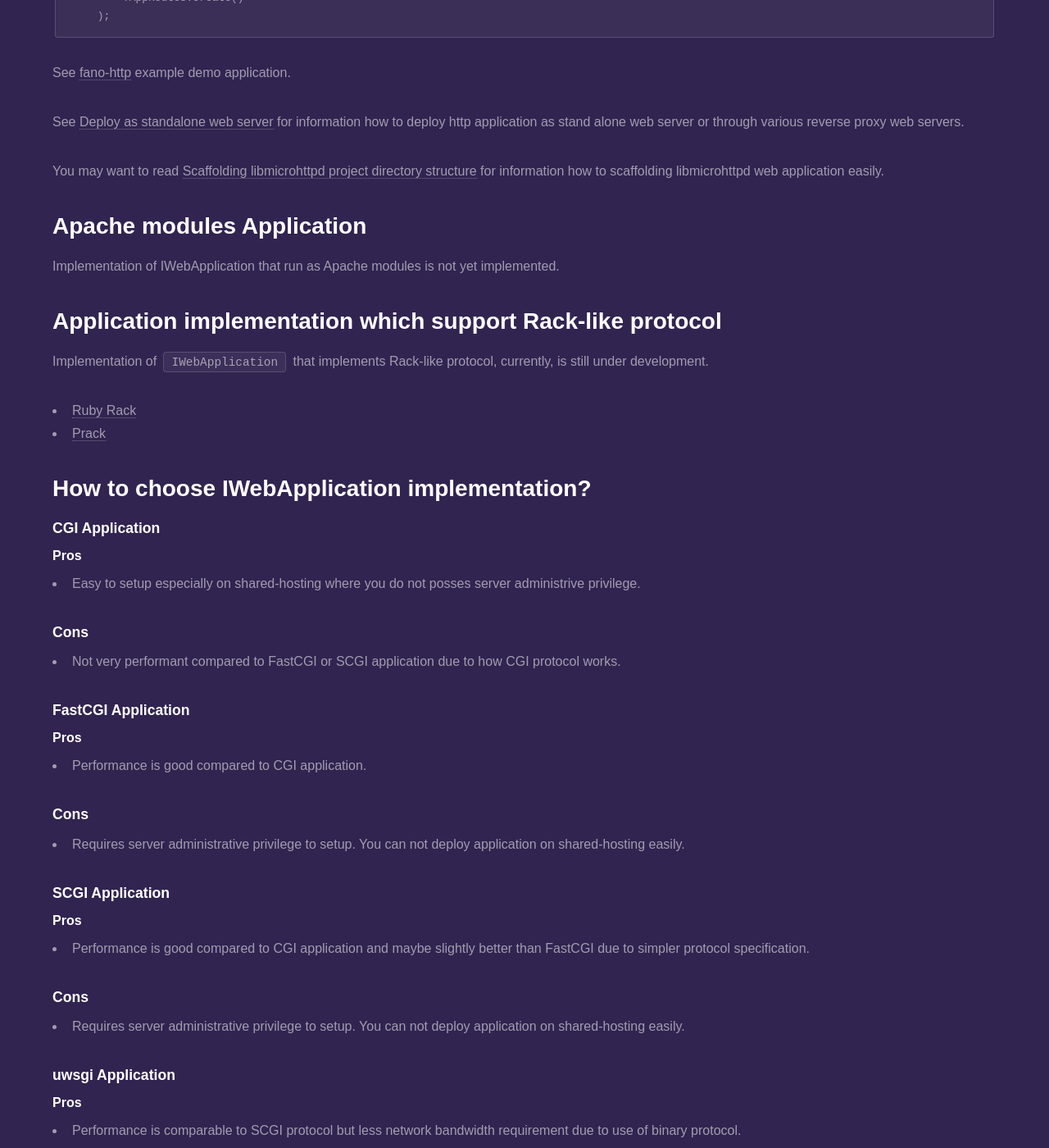
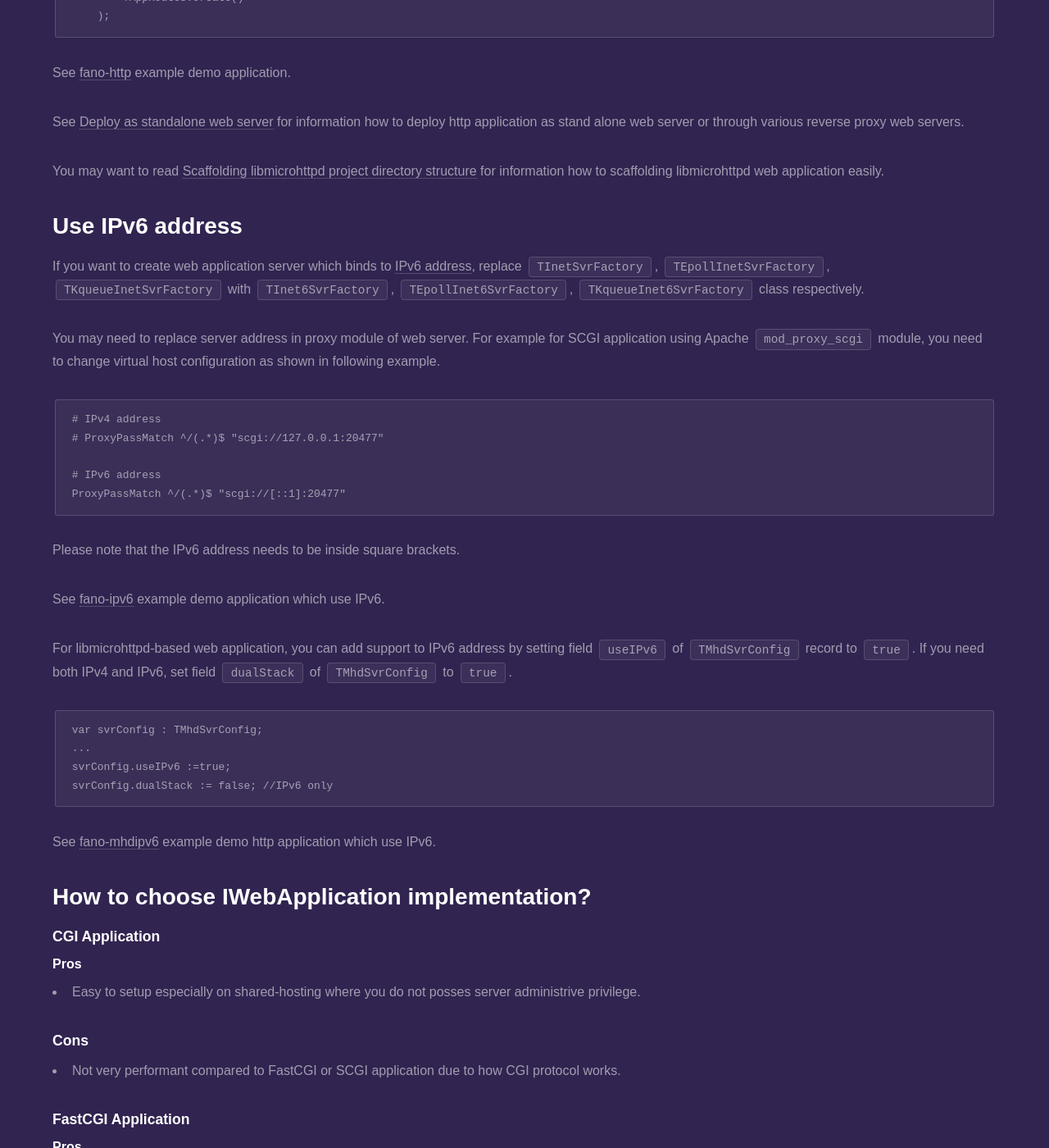
Before and after one commit to fanoframework/fanoframework.github.io, a Jekyll site: the page built from working-with-application/index.md, in a window 1280 px wide and 1400 px high, scrolled down 6787 px. Shown: the whole window at 82% size. Built offline with Jekyll 4.4.1, drawn with Linux system fonts in a browser that asks for light colours; our own code applies the rules of GitHub Pages for plain Markdown files.

Commit message:
add IPv6 docs

````diff
--- a/working-with-application/index.md
+++ b/working-with-application/index.md
@@ -254,16 +254,33 @@ deploy http application as stand alone web server or through various reverse pro
 You may want to read
 [Scaffolding libmicrohttpd project directory structure](/scaffolding-with-fano-cli/creating-project#scaffolding-libmicrohttpd-project) for information how to scaffolding libmicrohttpd web application easily.
 
-## Apache modules Application
+## <a name="use-ipv6-address"></a>Use IPv6 address
 
-Implementation of IWebApplication that run as Apache modules is not yet implemented.
+If you want to create web application server which binds to [IPv6 address](https://tools.ietf.org/html/rfc4291), replace `TInetSvrFactory`, `TEpollInetSvrFactory`, `TKqueueInetSvrFactory` with `TInet6SvrFactory`, `TEpollInet6SvrFactory`, `TKqueueInet6SvrFactory` class respectively.
 
-## Application implementation which support Rack-like protocol
+You may need to replace server address in proxy module of web server. For example for SCGI application using Apache `mod_proxy_scgi` module, you need to change virtual host configuration as shown in following example.
 
-Implementation of `IWebApplication` that implements Rack-like protocol, currently, is still under development.
+```
+# IPv4 address
+# ProxyPassMatch ^/(.*)$ "scgi://127.0.0.1:20477"
 
-- [Ruby Rack](https://rack.github.io/)
-- [Prack](https://github.com/piradoiv/Prack)
+# IPv6 address
+ProxyPassMatch ^/(.*)$ "scgi://[::1]:20477"
+```
+Please note that the IPv6 address needs to be inside square brackets.
+
+See [fano-ipv6](https://github.com/fanoframework/fano-ipv6) example demo application which use IPv6.
+
+For libmicrohttpd-based web application, you can add support to IPv6 address by setting
+field `useIPv6` of `TMhdSvrConfig` record to `true`. If you need both IPv4 and IPv6, set field `dualStack` of `TMhdSvrConfig` to `true`.
+
+```
+var svrConfig : TMhdSvrConfig;
+...
+svrConfig.useIPv6 :=true;
+svrConfig.dualStack := false; //IPv6 only
+```
+See [fano-mhdipv6](https://github.com/fanoframework/fano-mhdipv6) example demo http application which use IPv6.
 
 ## How to choose IWebApplication implementation?
 
````
